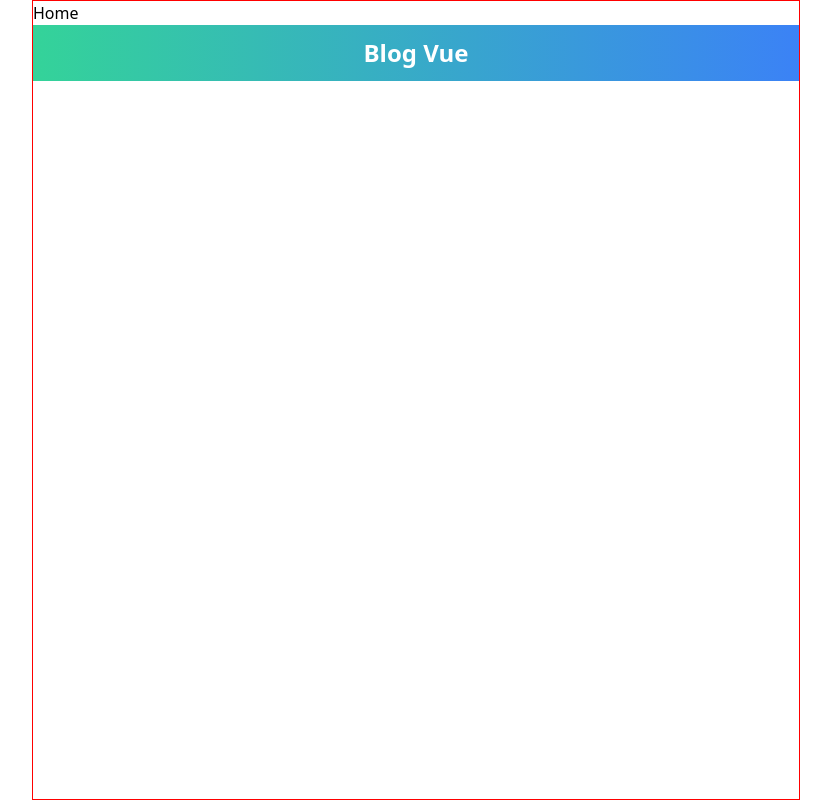
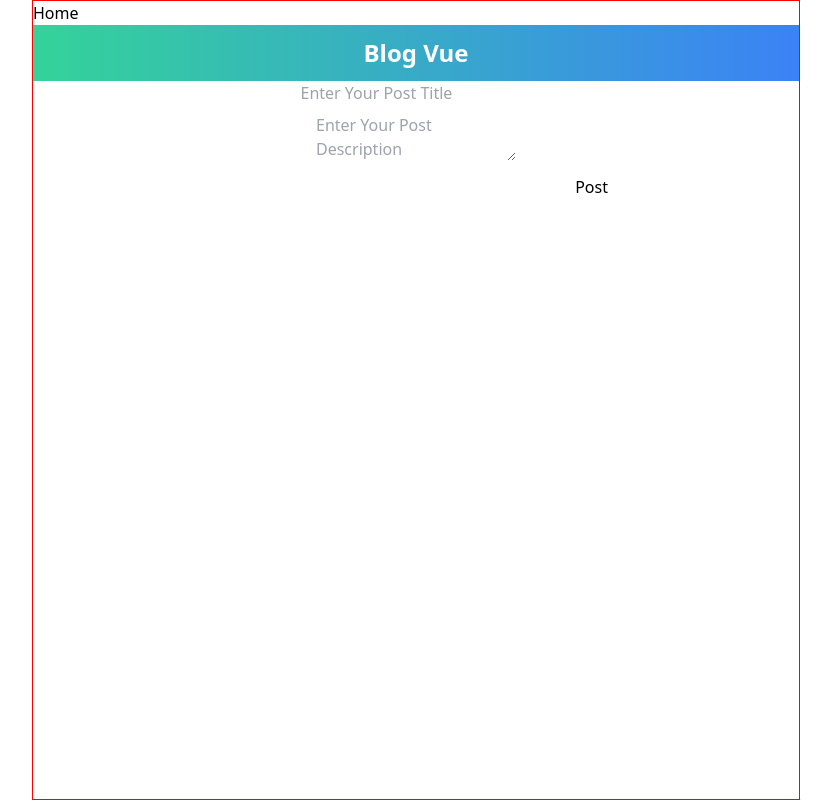
Before and after one commit to MuneebChaudhry-dev/blog-vue, a Vue app: page / in a window 1280 px wide. Shown: the whole page, without its empty margins (224-1055 px from the left). Built offline with nearby package versions, Linux system fonts and the light colour scheme.

Commit message:
Add Post Form

```diff
--- a/src/components/BlogForm.vue
+++ b/src/components/BlogForm.vue
@@ -0,0 +1,15 @@
+<template>
+  <div class="flex justify-center flex-col items-center gap-2">
+    <div class="form-input">
+      <input type="text" placeholder="Enter Your Post Title" />
+    </div>
+    <div class="form-input">
+      <textarea type="text" placeholder="Enter Your Post Description"></textarea>
+    </div>
+    <div class="w-96 flex justify-end">
+      <button>Post</button>
+    </div>
+  </div>
+</template>
+<script lang="ts" setup></script>
+<style></style>
--- a/src/views/HomeView.vue
+++ b/src/views/HomeView.vue
@@ -1,7 +1,9 @@
 <script setup lang="ts">
 import NavbarVue from '@/components/NavbarVue.vue'
+import BlogForm from '@/components/BlogForm.vue'
 </script>
 
 <template>
   <NavbarVue />
+  <BlogForm />
 </template>
```
